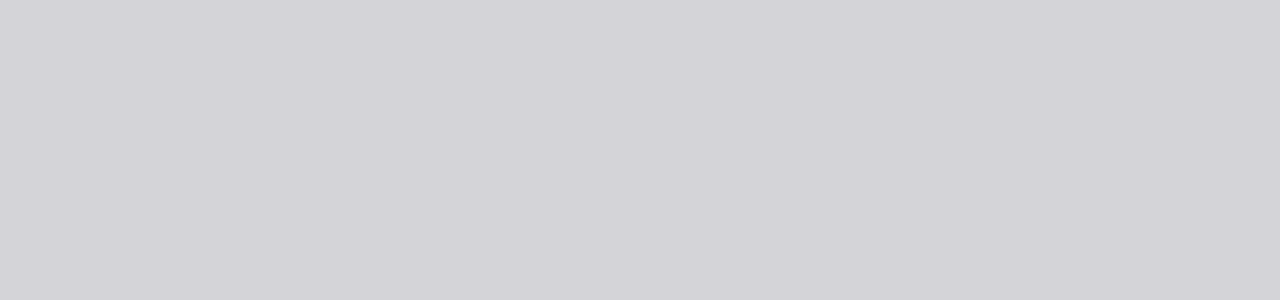
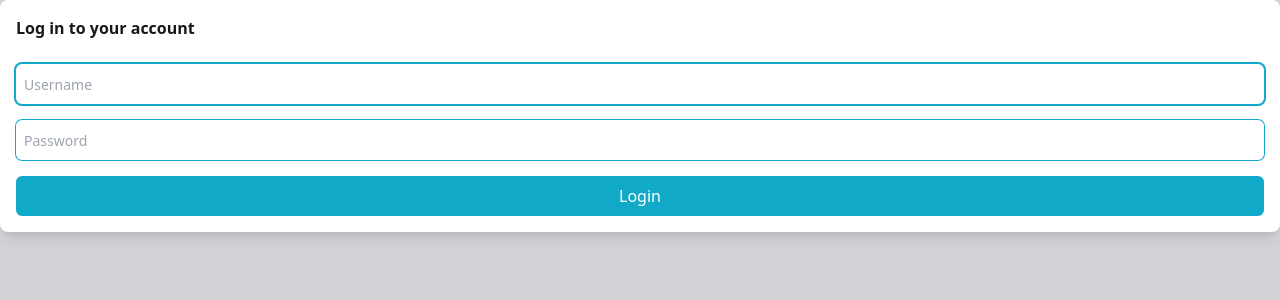
Before and after one commit to alitarika/blogMERN, a React (Vite) app in the folder frontend/: page /login in a window 1280 px wide. Before the commit this address had no page. Shown: the top 300 px of the page. Built offline with nearby package versions, Linux system fonts and the light colour scheme.

Commit message:
alert component init and login page init w/ inputs and states

```diff
--- a/frontend/src/App.jsx
+++ b/frontend/src/App.jsx
@@ -1,5 +1,6 @@
 import { BrowserRouter, Routes, Route } from "react-router-dom";
 import Layout from "./pages/Layout";
+import Login from "./pages/users/Login";
 
 const App = () => {
   return (
@@ -7,6 +8,9 @@ const App = () => {
       <Routes>
         <Route path="/" element={<Layout />}></Route>
       </Routes>
+      <Routes>
+        <Route path="/login" element={<Login />}></Route>
+      </Routes>
     </BrowserRouter>
   );
 };
--- a/frontend/src/assets/app.css
+++ b/frontend/src/assets/app.css
@@ -6,4 +6,16 @@
   .nav-link {
     @apply text-xl size-10 rounded-md text-pr-950 hover:text-pr-999 hover:bg-pr-600 grid place-content-center;
   }
+  .card {
+    @apply bg-white p-4 rounded-lg shadow-lg;
+  }
+  .title {
+    @apply font-bold mb-6;
+  }
+  .input {
+    @apply block w-full rounded-md p-2 placeholder:text-sm border-0 outline-0 ring-1 ring-pr-500 focus:ring-2 mb-4;
+  }
+  .btn {
+    @apply block w-full bg-pr-500 text-white rounded-md p-2 active:bg-pr-600;
+  }
 }
--- /dev/null
+++ b/frontend/src/components/Alert.jsx
@@ -0,0 +1,9 @@
+const Alert = ({ message }) => {
+  return (
+    <div className="bg-red-500 text-white p-2 rounded-md mt-6 text-sm mb-4">
+      <i className="fa-solid fa-triangle-exclamation"></i> {message}
+    </div>
+  );
+};
+
+export default Alert;
--- a/frontend/src/pages/Layout.jsx
+++ b/frontend/src/pages/Layout.jsx
@@ -14,7 +14,7 @@ const Layout = () => {
             ></Link>
             <Link
               to="/register"
-              className="fa-solid fa-user-plus  nav-link"
+              className="fa-solid fa-user-plus nav-link"
             ></Link>
           </div>
         </nav>
--- a/frontend/src/pages/users/Login.jsx
+++ b/frontend/src/pages/users/Login.jsx
@@ -1,7 +1,47 @@
-import React from "react";
+import { useState } from "react";
+import Alert from "../../components/Alert";
 
 const Login = () => {
-  return <div>Login</div>;
+  // Error state
+  const [error, setError] = useState(null);
+
+  // Form data state
+  const [username, setUsername] = useState("");
+  const [password, setPassword] = useState("");
+
+  // Handle Login Submit
+  const handleLoginSubmit = (e) => {
+    e.preventDefault();
+  };
+
+  return (
+    <section className="card">
+      <h1 className="title">Log in to your account</h1>
+      <form onSubmit={handleLoginSubmit}>
+        <input
+          className="input"
+          type="text"
+          autoFocus
+          placeholder="Username"
+          name="username"
+          id="username"
+          value={username}
+          onChange={(e) => setUsername(e.target.value)}
+        />
+        <input
+          className="input"
+          type="password"
+          placeholder="Password"
+          name="password"
+          id="password"
+          value={password}
+          onChange={(e) => setPassword(e.target.value)}
+        />
+        <button className="btn">Login</button>
+      </form>
+      {error && <Alert message={error} />}
+    </section>
+  );
 };
 
 export default Login;
```
